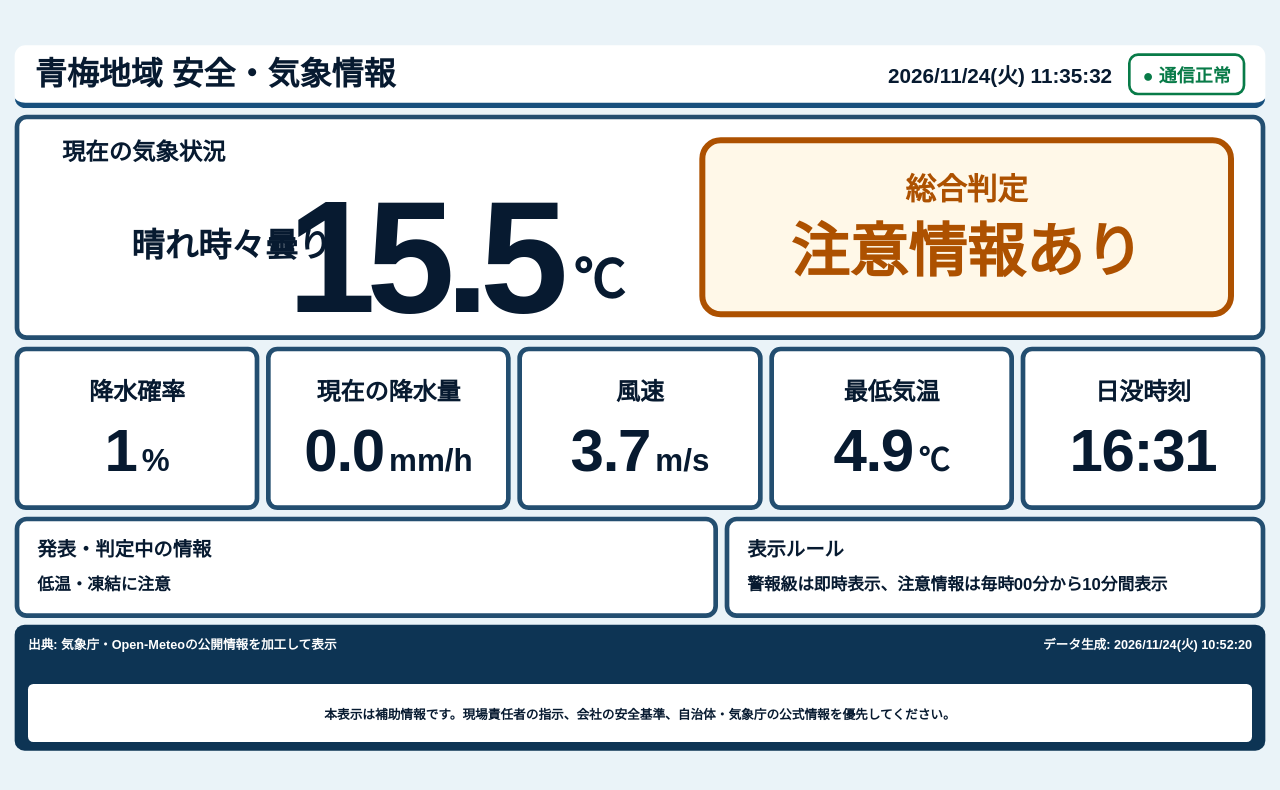
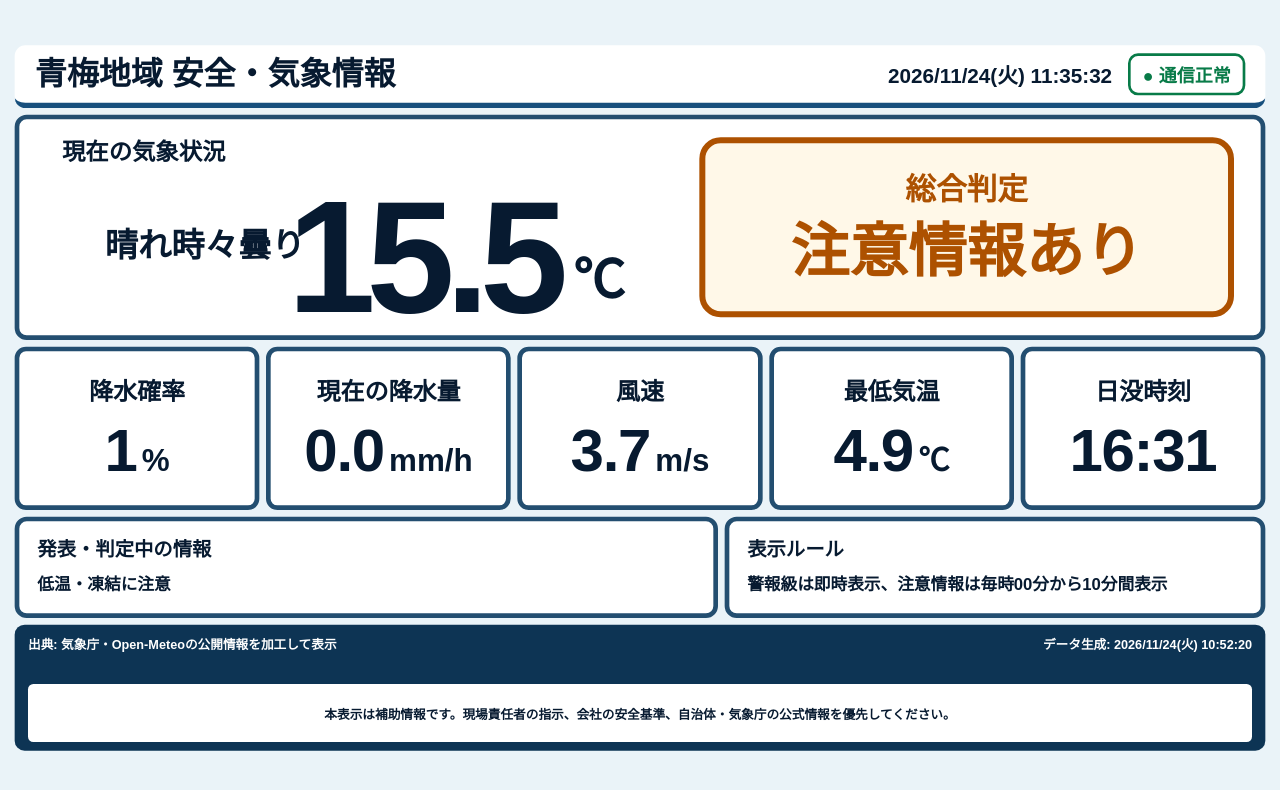
Before and after one commit to maeda0404/ome-safety-weather, a plain HTML site: page index.html in a window 1280 px wide. Drawn offline with Linux system fonts and the light colour scheme.

Commit message:
Update style.css

```diff
--- a/assets/style.css
+++ b/assets/style.css
@@ -1,46 +1,70 @@
 :root {
+
  --navy: #071a30;
+
  --line: #234e70;
+
  --bg: #eaf3f8;
+
  --white: #ffffff;
+
  --green: #087b48;
+
  --amber: #ad5100;
+
  --red: #a41111;
+
 }
 
 * {
+
  box-sizing: border-box;
+
 }
 
 html,
+
 body {
+
  margin: 0;
+
  width: 100%;
+
  height: 100%;
+
  overflow: hidden;
 
  background: var(--bg);
 
  font-family: "Yu Gothic", Meiryo, sans-serif;
+
  color: var(--navy);
+
 }
 
 body {
+
  position: relative;
+
 }
 
 
 /* ==================================================
+
  1920 × 1080 基準画面
+
  ================================================== */
 
 #stage {
+
  position: absolute;
 
  left: 50%;
+
  top: 50%;
 
  width: 1920px;
+
  height: 1080px;
 
  transform-origin: center center;
@@ -50,55 +74,75 @@ body {
  padding: 8px 22px 14px;
 
  display: flex;
+
  flex-direction: column;
 
  gap: 10px;
+
 }
 
 
 /* ==================================================
+
  ヘッダー
+
  ================================================== */
 
 .topbar {
+
  height: 96px;
 
  background: var(--white);
 
  border-radius: 16px;
+
  border-bottom: 8px solid #174f7d;
 
  display: flex;
+
  align-items: center;
+
  justify-content: space-between;
 
  padding: 0 30px;
+
 }
 
 .topbar h1 {
+
  margin: 0;
 
  font-size: 48px;
+
  font-weight: 900;
+
  line-height: 1;
+
 }
 
 .topright {
+
  display: flex;
+
  align-items: center;
 
  gap: 24px;
 
  font-size: 31px;
+
  font-weight: 900;
+
 }
 
 
 /* ==================================================
+
  通信状態
+
  ================================================== */
 
 .status {
+
  border: 4px solid;
 
  padding: 8px 18px;
@@ -106,45 +150,65 @@ body {
  border-radius: 15px;
 
  font-size: 27px;
+
  font-weight: 900;
 
  white-space: nowrap;
+
 }
 
 .status.normal {
+
  color: var(--green);
+
  border-color: var(--green);
+
 }
 
 .status.delay {
+
  color: var(--amber);
+
  border-color: var(--amber);
+
 }
 
 .status.error {
+
  color: var(--red);
+
  border-color: var(--red);
+
 }
 
 
 /* ==================================================
+
  共通パネル
+
  ================================================== */
 
 .panel {
+
  background: var(--white);
 
  border: 7px solid var(--line);
+
  border-radius: 18px;
+
 }
 
 
 /* ==================================================
+
  上段
+
  現在気象 ＋ 総合判定
+
  ================================================== */
 
 .hero {
+
  height: 340px;
 
  display: grid;
@@ -154,48 +218,62 @@ body {
  gap: 38px;
 
  padding: 27px 40px;
+
 }
 
 
 /* ==================================================
+
  現在の気象状況
+
  ================================================== */
 
 .current {
+
  position: relative;
 
  min-width: 0;
 
  padding-left: 24px;
+
 }
 
 
 /* 現在の気象状況 */
 
 .current h2 {
+
  position: absolute;
 
  left: 24px;
+
  top: 4px;
 
  margin: 0;
 
  font-size: 35px;
+
  font-weight: 900;
 
  line-height: 1;
+
 }
 
 
 /* ==================================================
+
  天気
+
  上段左エリアの上下中央へ
+
  ================================================== */
 
 .current p {
+
  position: absolute;
 
-  left: 128px;
+ left: 88px;
+
  top: 162px;
 
  width: 220px;
@@ -205,6 +283,7 @@ body {
  transform: translateY(-50%);
 
  font-size: 50px;
+
  font-weight: 900;
 
  line-height: 1;
@@ -212,18 +291,24 @@ body {
  text-align: center;
 
  white-space: nowrap;
+
 }
 
 
 /* ==================================================
+
  現在気温
+
  ================================================== */
 
 .temperature-line {
+
  position: absolute;
 
  left: 285px;
+
  right: -4px;
+
  top: 57px;
 
  height: 245px;
@@ -231,16 +316,20 @@ body {
  display: flex;
 
  align-items: center;
+
  justify-content: center;
 
  padding: 0;
+
 }
 
 
 /* 気温数値 */
 
 .temperature-line strong {
+
  font-size: 238px;
+
  font-weight: 900;
 
  line-height: 0.88;
@@ -248,39 +337,51 @@ body {
  letter-spacing: -14px;
 
  white-space: nowrap;
+
 }
 
 
 /* ℃ */
 
 .temp-unit {
+
  margin-left: 21px;
+
  margin-top: 69px;
 
  font-size: 78px;
+
  font-weight: 900;
 
  line-height: 1;
+
 }
 
 
 /* ==================================================
+
  総合判定
+
  ================================================== */
 
 .judgement {
+
  align-self: center;
 
  width: 100%;
+
  height: 270px;
 
  border: 9px solid;
+
  border-radius: 32px;
 
  display: flex;
+
  flex-direction: column;
 
  align-items: center;
+
  justify-content: center;
 
  padding: 0 24px;
@@ -288,68 +389,87 @@ body {
  text-align: center;
 
  background: #fff8e8;
+
 }
 
 
 /* 総合判定 見出し */
 
 .judgement span {
+
  margin: 0 0 27px;
 
  font-size: 46px;
+
  font-weight: 900;
 
  line-height: 1;
+
 }
 
 
 /* 通常 / 注意情報あり / 危険 */
 
 .judgement strong {
+
  margin: 0;
 
  font-size: 88px;
+
  font-weight: 900;
 
  line-height: 1;
+
 }
 
 
 /* 通常 */
 
 .judgement.normal {
+
  color: var(--green);
+
  border-color: var(--green);
 
  background: #edf9f2;
+
 }
 
 
 /* 注意 */
 
 .judgement.caution {
+
  color: var(--amber);
+
  border-color: var(--amber);
 
  background: #fff8e8;
+
 }
 
 
 /* 危険 */
 
 .judgement.danger {
+
  color: var(--red);
+
  border-color: var(--red);
 
  background: #fff0f0;
+
 }
 
 
 /* ==================================================
+
  5つの気象情報カード
+
  ================================================== */
 
 .metrics {
+
  height: 250px;
 
  display: grid;
@@ -357,82 +477,104 @@ body {
  grid-template-columns: repeat(5, 1fr);
 
  gap: 10px;
+
 }
 
 .metrics article {
+
  background: var(--white);
 
  border: 7px solid var(--line);
+
  border-radius: 17px;
 
  display: flex;
+
  flex-direction: column;
 
  align-items: center;
+
  justify-content: center;
 
  text-align: center;
 
  padding: 14px 8px;
+
 }
 
 
 /* カードタイトル */
 
 .metrics h2 {
+
  margin: 0 0 27px;
 
  font-size: 36px;
+
  font-weight: 900;
 
  line-height: 1.05;
+
 }
 
 
 /* 数値＋単位 */
 
 .metrics p {
+
  margin: 0;
 
  display: flex;
 
  align-items: baseline;
+
  justify-content: center;
 
  gap: 8px;
 
  white-space: nowrap;
+
 }
 
 
 /* 数値 */
 
 .metrics strong {
+
  font-size: 90px;
+
  font-weight: 900;
 
  line-height: 0.92;
 
  letter-spacing: -2px;
+
 }
 
 
 /* % / mm/h / m/s / ℃ */
 
 .metrics .unit {
+
  font-size: 47px;
+
  font-weight: 900;
 
  line-height: 1;
+
 }
 
 
 /* ==================================================
+
  発表・判定情報
+
  表示ルール
+
  ================================================== */
 
 .details {
+
  height: 155px;
 
  display: grid;
@@ -440,37 +582,50 @@ body {
  grid-template-columns: 1.3fr 1fr;
 
  gap: 10px;
+
 }
 
 .details article {
+
  padding: 18px 27px;
+
 }
 
 .details h2 {
+
  margin: 0;
 
  font-size: 29px;
+
  font-weight: 900;
+
 }
 
 .details p {
+
  margin: 19px 0 0;
 
  font-size: 25px;
+
  font-weight: 900;
 
  line-height: 1.25;
+
 }
 
 
 /* ==================================================
+
  フッター
+
  ================================================== */
 
 footer {
+
  height: 189px;
 
  background: #0d3454;
+
  color: var(--white);
 
  border-radius: 15px;
@@ -478,37 +633,48 @@ footer {
  padding: 14px 20px;
 
  font-weight: 900;
+
 }
 
 footer > div {
+
  display: flex;
+
  justify-content: space-between;
 
  font-size: 19px;
+
 }
 
 footer p {
+
  height: 87px;
 
  margin: 48px 0 0;
 
  background: var(--white);
+
  color: var(--navy);
 
  border-radius: 8px;
 
  display: grid;
+
  place-items: center;
 
  font-size: 19px;
+
 }
 
 
 /* ==================================================
+
  注意喚起 全画面表示
+
  ================================================== */
 
 .overlay {
+
  position: fixed;
 
  inset: 0;
@@ -516,72 +682,94 @@ footer p {
  z-index: 20;
 
  display: grid;
+
  place-items: center;
 
  overflow: hidden;
 
  background: var(--bg);
+
 }
 
 .overlay[hidden] {
+
  display: none;
+
 }
 
 .overlay img {
+
  width: 100%;
+
  height: 100%;
 
  object-fit: contain;
+
 }
 
 
 /* ==================================================
+
  注意画像読込失敗時
+
  ================================================== */
 
 .overlay p {
+
  display: none;
 
  margin: 0;
 
  font-size: 92px;
+
  font-weight: 900;
 
  color: var(--red);
 
  text-align: center;
+
 }
 
 
 /* ==================================================
+
  複数注意情報表示
+
  ================================================== */
 
 .overlay span {
+
  position: absolute;
 
  right: 20px;
+
  bottom: 12px;
 
  padding: 7px 14px;
 
  background: rgba(0, 0, 0, 0.65);
+
  color: var(--white);
 
  border-radius: 9px;
 
  font-size: 19px;
+
 }
 
 
 /* ==================================================
+
  アクセシビリティ
+
  ================================================== */
 
 @media (prefers-reduced-motion: reduce) {
 
  * {
+
  animation: none !important;
+
  }
 
 }
```
Lines whose indentation alone changed are shown as unchanged.
